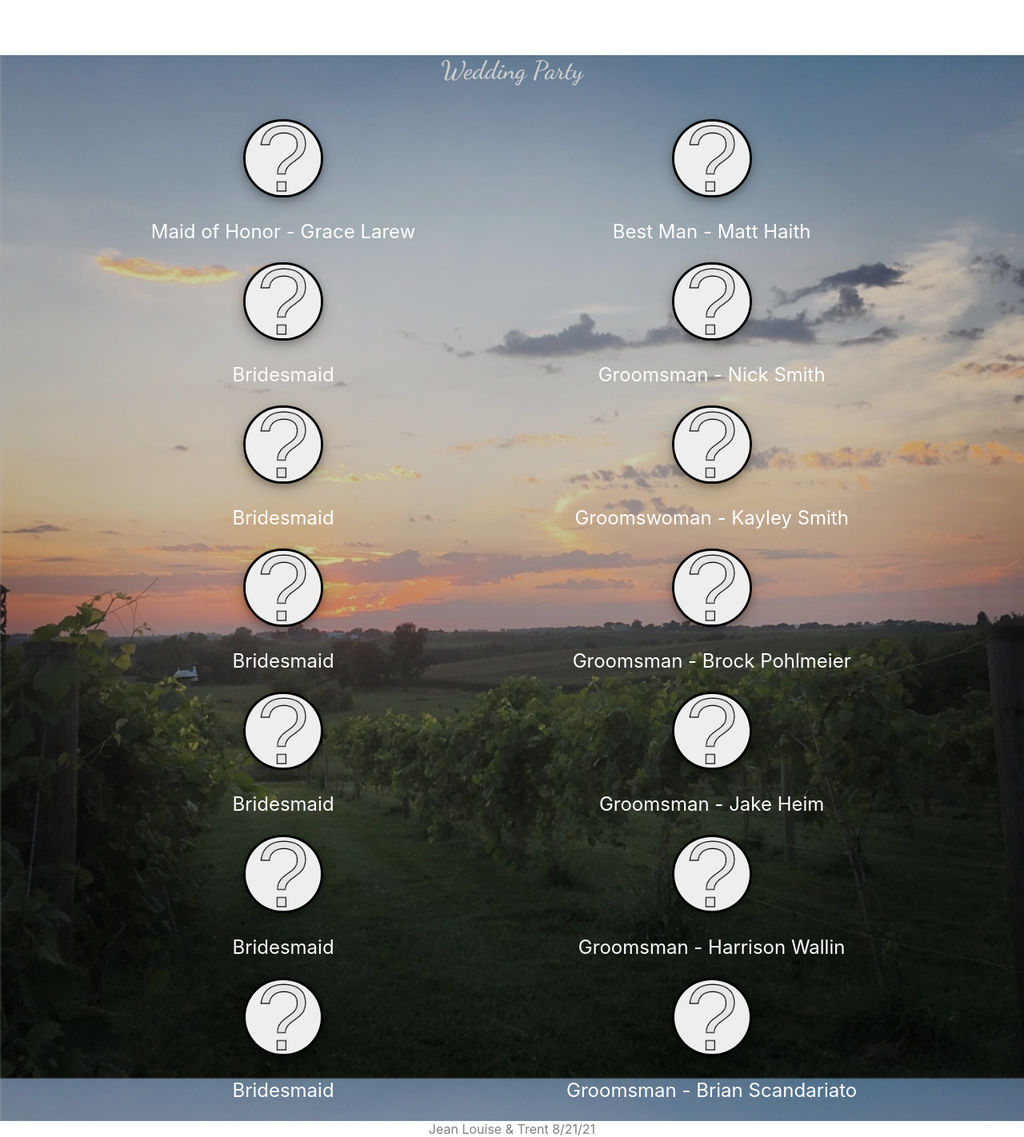
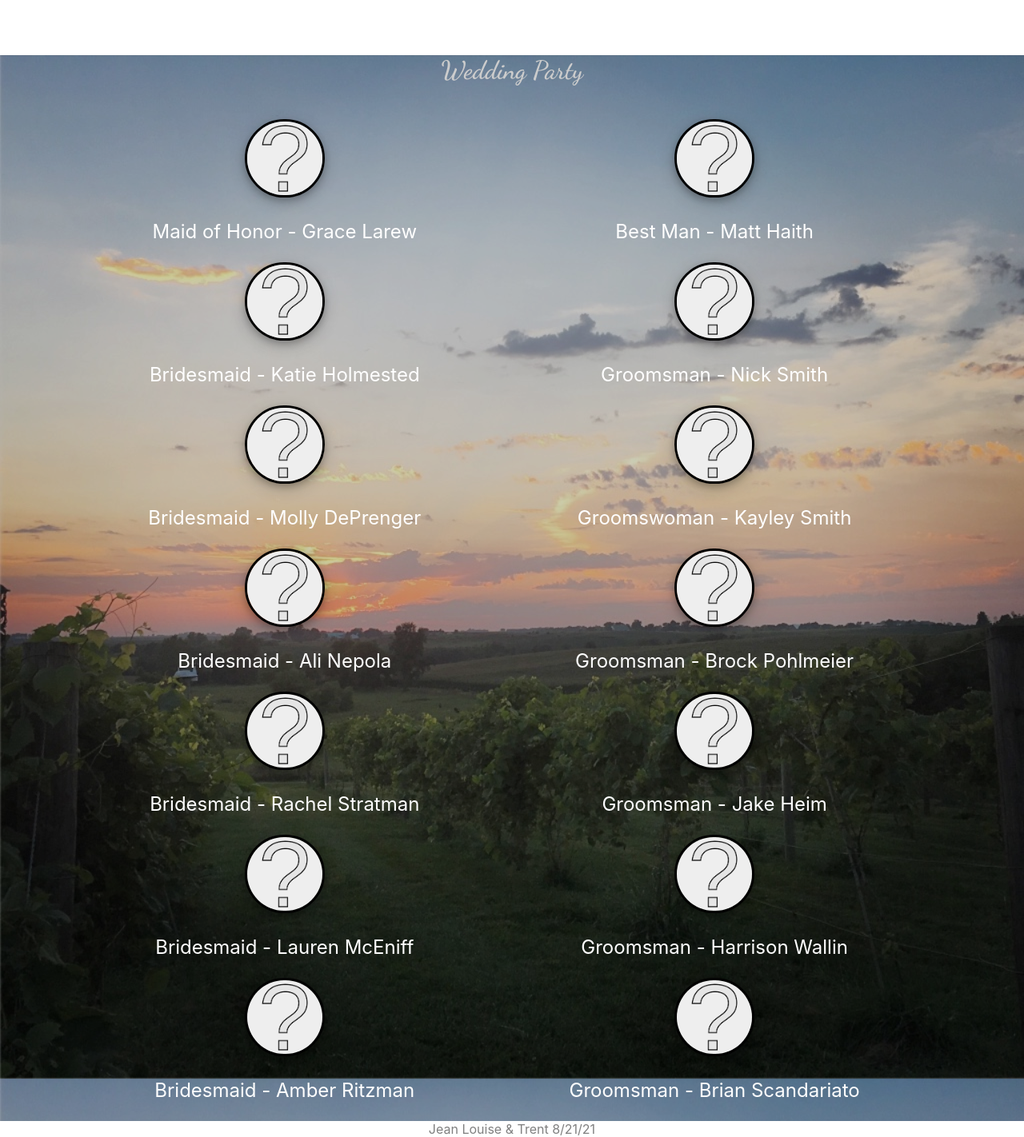
Before and after one commit to trentnsmith/wedding-website2.0, a React (Create React App) app: page / in a window 1280 px wide. Shown: the part 2210-3632 px from the top of the page at 80% size. Built offline with nearby package versions, Linux system fonts and the light colour scheme.

Commit message:
layout done/needs party photos

```diff
--- a/src/components/WeddingParty/WeddingParty.js
+++ b/src/components/WeddingParty/WeddingParty.js
@@ -20,27 +20,27 @@ class WeddingParty extends Component {
                             </li>
                             <li>
                                 <img className="party-photo" src={QMark} alt="img"/>
-                                <p className="party-text">Bridesmaid</p>
+                                <p className="party-text">Bridesmaid - Katie Holmested</p>
                             </li>
                             <li>
                                 <img className="party-photo" src={QMark} alt="img"/>
-                                <p className="party-text">Bridesmaid</p>
+                                <p className="party-text">Bridesmaid - Molly DePrenger</p>
                             </li>
                             <li>
                                 <img className="party-photo" src={QMark} alt="img"/>
-                                <p className="party-text">Bridesmaid</p>
+                                <p className="party-text">Bridesmaid - Ali Nepola</p>
                             </li>
                             <li>
                                 <img className="party-photo" src={QMark} alt="img"/>
-                                <p className="party-text">Bridesmaid</p>
+                                <p className="party-text">Bridesmaid - Rachel Stratman</p>
                             </li>
                             <li>
                                 <img className="party-photo" src={QMark} alt="img"/>
-                                <p className="party-text">Bridesmaid</p>
+                                <p className="party-text">Bridesmaid - Lauren McEniff</p>
                             </li>
                             <li>
                                 <img className="party-photo" src={QMark} alt="img"/>
-                                <p className="party-text">Bridesmaid</p>
+                                <p className="party-text">Bridesmaid - Amber Ritzman</p>
                             </li>
                         </ul>
                     </div>
```
